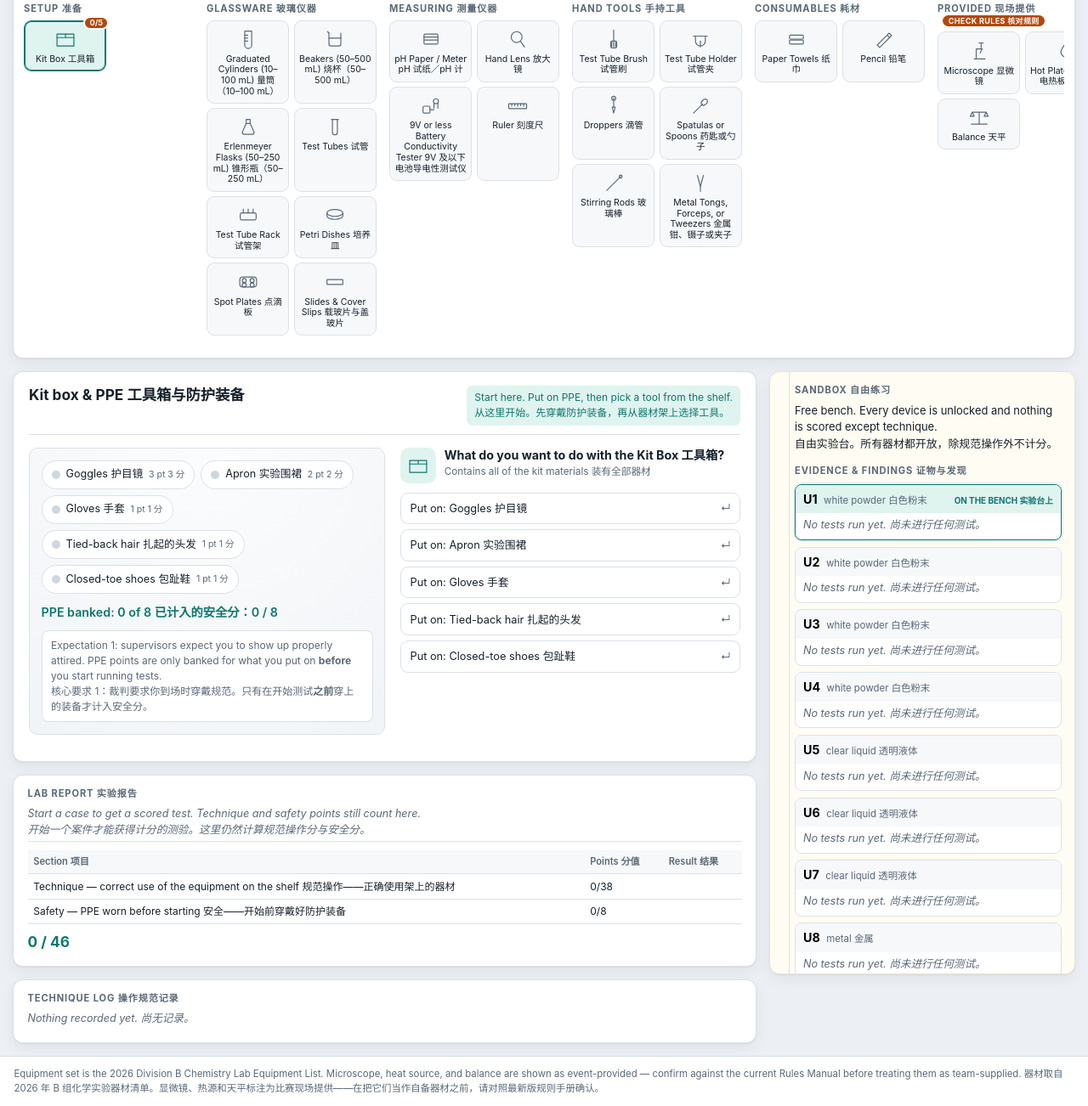
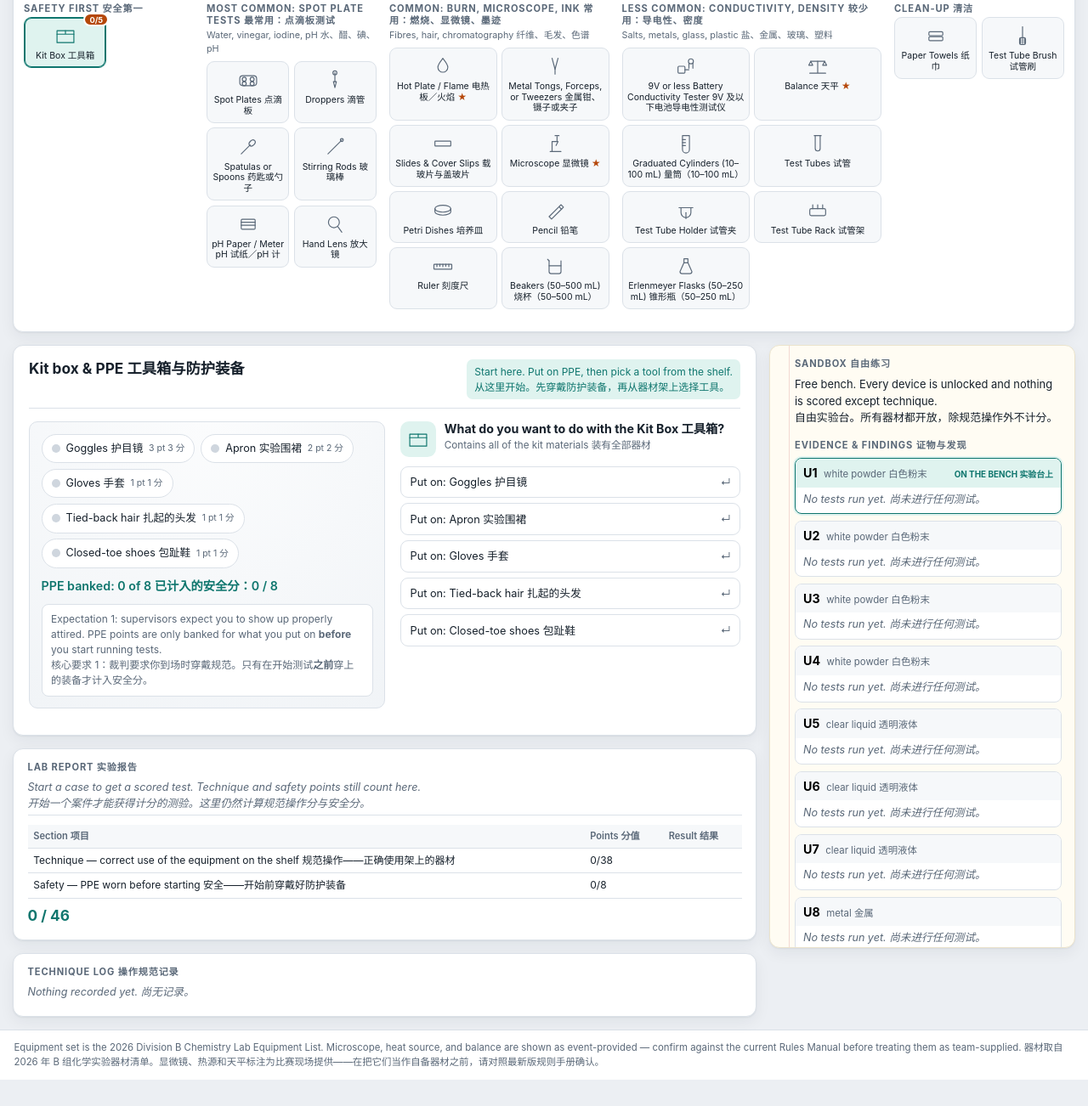
Before and after one commit to hwdsd1234/crimebusterslab, a plain HTML site: page index.html in a window 1280 px wide. Shown: the part 155-1457 px from the top of the page at 85% size. After the commit the page ends 1426 px from the top, so only its background shows below. Drawn offline with Linux system fonts and the light colour scheme.

Commit message:
Order the shelf by how common each test is and move the bench log to the case file
Co-Authored-By: Claude Opus 5.5 <noreply@anthropic.com>

```diff
--- a/css/bench.css
+++ b/css/bench.css
@@ -6,7 +6,9 @@
 }
 .shelf-title { font-size: .95rem; margin-bottom: .7rem; }
 .shelf-group { margin-bottom: .9rem; min-width: 200px; }
-.shelf-group h3 { margin-bottom: .4rem; }
+.shelf-group h3 { margin-bottom: .15rem; }
+.shelf-hint { font-size: .72rem; color: var(--ink-soft); margin: 0 0 .4rem; }
+.provided-mark { color: var(--warn); font-size: .7rem; }
 .device-grid { display: grid; grid-template-columns: 1fr 1fr; gap: .35rem; }
 
 .device {
@@ -133,10 +135,8 @@
 .tool-chip.dirty { background: var(--danger-soft); color: var(--danger); border-color: transparent; font-weight: 600; }
 
 /* ── bench log ── */
-.station-log { border-top: 1px solid var(--line); margin-top: 1.1rem; padding-top: .7rem; }
-.station-log summary { cursor: pointer; font-weight: 600; font-size: .88rem; }
-.station-log .count { font-size: .7rem; color: var(--ink-soft); background: var(--panel-2); border-radius: 999px; padding: .05rem .45rem; margin-left: .3rem; }
-.benchlog { margin: .5rem 0 0; padding-left: 1.1rem; font-size: .79rem; max-height: 220px; overflow-y: auto; }
+.cf-section .count { font-size: .7rem; color: var(--ink-soft); background: var(--panel-2); border-radius: 999px; padding: .05rem .45rem; margin-left: .3rem; }
+.benchlog { margin: .3rem 0 0; padding-left: 1.1rem; font-size: .79rem; max-height: 220px; overflow-y: auto; }
 .benchlog li { margin-bottom: .25rem; color: var(--ink-soft); }
 .benchlog li.good { color: var(--accent); }
 .benchlog li.bad { color: var(--danger); }
--- a/js/engine/devices.js
+++ b/js/engine/devices.js
@@ -104,7 +104,15 @@ const EVENT_PROVIDED = [
 ];
 
 const DEVICE_BY_ID = Object.fromEntries([...DEVICES, ...EVENT_PROVIDED].map(d => [d.id, d]));
-const GROUPS = ['Setup', 'Glassware', 'Measuring', 'Hand Tools', 'Consumables', 'Provided'];
+// The shelf is ordered by how often a test comes up in a case, so the spot-plate
+// tests every unknown needs sit at the top and the rarer measurements sit below.
+const GROUPS = [
+  { name: 'Safety first', ids: ['kit_box'] },
+  { name: 'Most common: spot plate tests', hint: 'Water, vinegar, iodine, pH', ids: ['spot_plate', 'dropper', 'spatula', 'stirring_rod', 'ph', 'hand_lens'] },
+  { name: 'Common: burn, microscope, ink', hint: 'Fibres, hair, chromatography', ids: ['heat_source', 'tweezers', 'slide', 'microscope', 'petri_dish', 'pencil', 'ruler', 'beaker'] },
+  { name: 'Less common: conductivity, density', hint: 'Salts, metals, glass, plastic', ids: ['conductivity', 'balance', 'graduated_cylinder', 'test_tube', 'test_tube_holder', 'test_tube_rack', 'erlenmeyer'] },
+  { name: 'Clean-up', ids: ['paper_towels', 'test_tube_brush'] },
+];
 const CHECK_LABELS = Object.fromEntries([...DEVICES, ...EVENT_PROVIDED].flatMap(d => (d.checks || []).map(c => [c.id, c.label])));
 
 const PPE = [
--- a/js/i18n/zh-sim.js
+++ b/js/i18n/zh-sim.js
@@ -13,6 +13,14 @@ const ZH_SIM = {
   'Evidence': '证物',
   'Well': '孔位',
   'Equipment': '器材',
+  'Safety first': '安全第一',
+  'Most common: spot plate tests': '最常用：点滴板测试',
+  'Water, vinegar, iodine, pH': '水、醋、碘、pH',
+  'Common: burn, microscope, ink': '常用：燃烧、显微镜、墨迹',
+  'Fibres, hair, chromatography': '纤维、毛发、色谱',
+  'Less common: conductivity, density': '较少用：导电性、密度',
+  'Salts, metals, glass, plastic': '盐、金属、玻璃、塑料',
+  'Clean-up': '清洁',
   'Take off: {item}': '脱下：{item}',
   'Put on: {item}': '穿戴：{item}',
   'tied-back hair': '扎起头发',
--- a/js/ui/casefile.js
+++ b/js/ui/casefile.js
@@ -127,6 +127,18 @@ function notesSection() {
   </section>`;
 }
 
+// The full bench log, newest first. Every line is listed: this list is the record a
+// student gets scored on, so a truncated one hides evidence they still need.
+function logSection() {
+  const entries = state.log;
+  return `<section class="cf-section">
+    <h3>${t('Bench log')} <span class="count">${entries.length}</span></h3>
+    ${entries.length
+      ? `<ul class="benchlog">${entries.map(l => `<li class="${l.kind}">${l.text}</li>`).join('')}</ul>`
+      : `<p class="empty">${t('Nothing recorded yet.')}</p>`}
+  </section>`;
+}
+
 function renderCaseFile(root) {
   // The notepad keeps its caret: if it is being typed in, leave it alone.
   const typing = document.activeElement?.id === 'caseNotes';
@@ -134,10 +146,10 @@ function renderCaseFile(root) {
   if (typing) {
     const keep = root.querySelector('#caseNotes').closest('.cf-section');
     root.querySelectorAll('.cf-section').forEach(el => { if (el !== keep) el.remove(); });
-    keep.insertAdjacentHTML('beforebegin', caseSection() + suspectsSection() + evidenceSection() + inkSection());
+    keep.insertAdjacentHTML('beforebegin', caseSection() + suspectsSection() + evidenceSection() + inkSection() + logSection());
     return;
   }
-  root.innerHTML = caseSection() + suspectsSection() + evidenceSection() + inkSection() + notesSection();
+  root.innerHTML = caseSection() + suspectsSection() + evidenceSection() + inkSection() + logSection() + notesSection();
   root.scrollTop = scroll;
 }
 
--- a/js/ui/shelf.js
+++ b/js/ui/shelf.js
@@ -28,20 +28,21 @@ function badge(id) {
 function renderShelf(root) {
   const all = [...DEVICES, ...EVENT_PROVIDED];
   root.innerHTML = `<h2 class="shelf-title">${t('Equipment')}</h2><div class="shelf-groups">` + GROUPS.map(group => {
-    const items = all.filter(d => d.group === group);
+    const items = group.ids.map(id => all.find(d => d.id === id)).filter(Boolean);
     if (!items.length) return '';
     // A device with withDevice is listed under another one instead of getting its own
     // entry, so one bench operation is one click.
     const entries = items.filter(d => !d.withDevice);
+    const merged = id => all.filter(o => o.withDevice === id);
     return `<div class="shelf-group">
-      <h3>${t(group)}${group === 'Provided' ? ` <span class="tag">${t('check rules')}</span>` : ''}</h3>
+      <h3>${t(group.name)}</h3>
+      ${group.hint ? `<p class="shelf-hint">${t(group.hint)}</p>` : ''}
       <div class="device-grid">
       ${entries.map(d => {
-        const merged = items.filter(o => o.withDevice === d.id);
         const b = badge(d.id);
-        return `<button class="device ${d.id === ui.device ? 'active' : ''}" data-device="${d.id}" title="${[d, ...merged].map(o => t(o.use)).join(' · ')}">
+        return `<button class="device ${d.id === ui.device ? 'active' : ''}" data-device="${d.id}" title="${[d, ...merged(d.id)].map(o => t(o.use)).join(' · ')}${d.provided ? ` (${t('Provided')} · ${t('check rules')})` : ''}">
         <span class="device-icon">${svg.icon(d.icon)}</span>
-        <span class="device-name">${t(d.shelfName || d.name)}</span>
+        <span class="device-name">${t(d.shelfName || d.name)}${d.provided ? ` <span class="provided-mark" title="${t('Provided')}">★</span>` : ''}</span>
         ${b ? `<span class="badge ${b.kind}">${b.text}</span>` : ''}
       </button>`;
       }).join('')}
--- a/js/ui/stations.js
+++ b/js/ui/stations.js
@@ -620,17 +620,6 @@ function toolPanel(deviceId) {
   </div>`;
 }
 
-// The full bench log, newest first. Every line is listed: this list is the record a
-// student gets scored on, so a truncated one hides evidence they still need.
-function benchLog() {
-  const entries = state.log;
-  if (!entries.length) return '';
-  return `<details class="station-log" open>
-    <summary>${t('Bench log')} <span class="count">${entries.length}</span></summary>
-    <ul class="benchlog">${entries.map(l => `<li class="${l.kind}">${l.text}</li>`).join('')}</ul>
-  </details>`;
-}
-
 function shell(title, deviceId, drawing, hint) {
   const d = DEVICE_BY_ID[ui.device] || DEVICE_BY_ID[deviceId];
   return `<div class="station">
@@ -645,7 +634,6 @@ function shell(title, deviceId, drawing, hint) {
       <div class="apparatus-wrap">${drawing}</div>
       <div class="controls">${toolPanel(ui.device)}</div>
     </div>
-    ${benchLog()}
   </div>`;
 }
 
```
